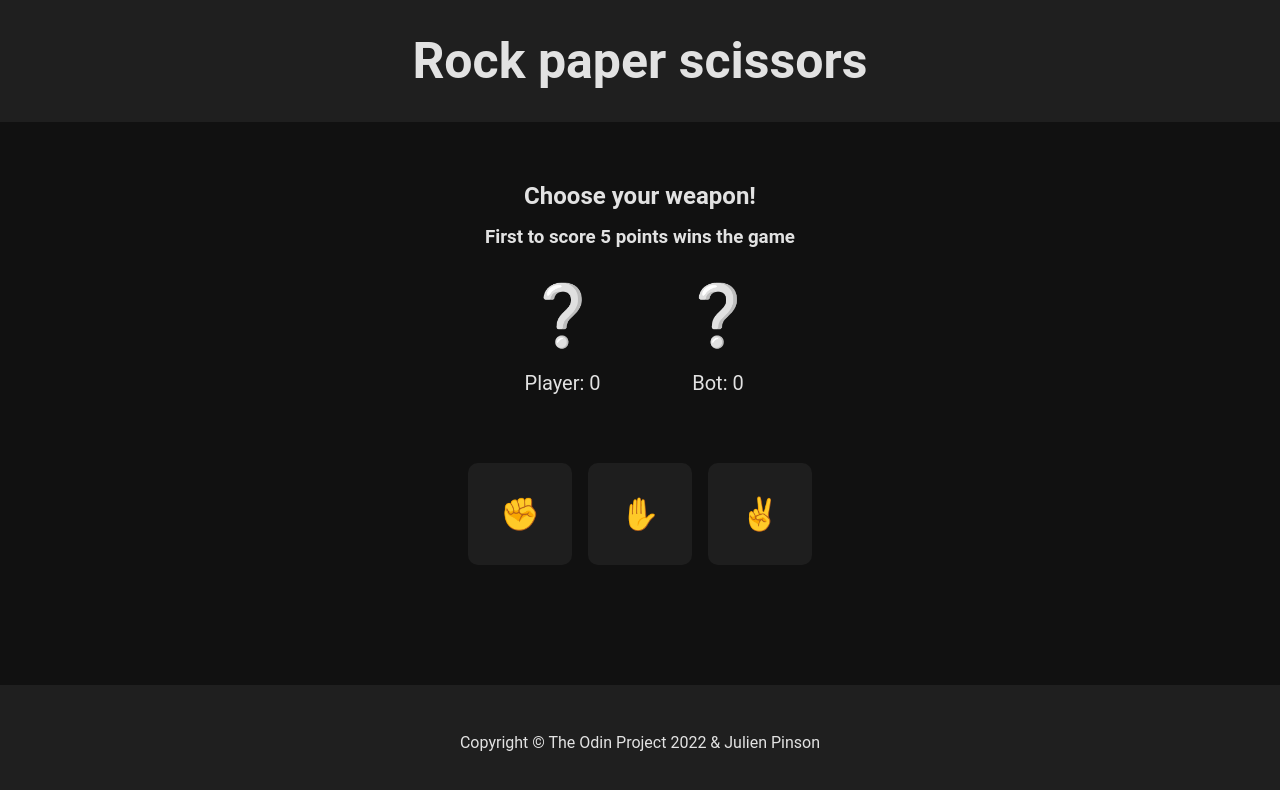
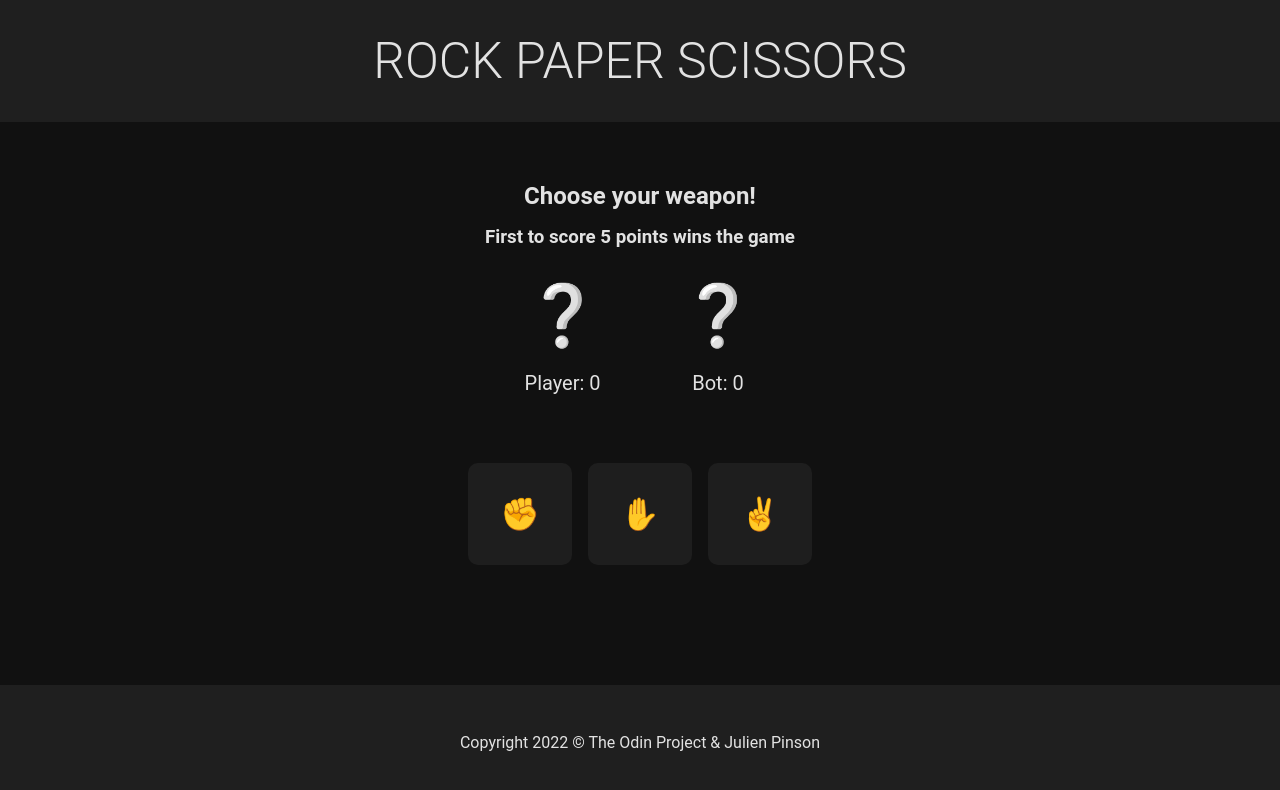
Before and after one commit to PinsonJulien/odin-rock-paper-scissors, a plain HTML site: page index.html in a window 1280 px wide. Drawn offline with Linux system fonts and the light colour scheme.

Commit message:
Updated readme & setting auto updating copyright year in footer + fix comments

```diff
--- a/css/main.css
+++ b/css/main.css
@@ -20,6 +20,8 @@ body {
   margin: 0;
   text-align: center;
   font-size: 50px;
+  text-transform: uppercase;
+  font-weight: 300;
 }
 
 /********/
@@ -146,10 +148,6 @@ footer {
   background-color: #bfbdbd;
 }
 
-.hidden {
-  display: none;
-}
-
 .visible {
   display: block !important;
 }
--- a/index.html
+++ b/index.html
@@ -44,7 +44,7 @@
 
     <footer>
       <p>
-        Copyright © The Odin Project 2022 & Julien Pinson
+        Copyright <span id="current-year"></span> © The Odin Project & Julien Pinson
       </p>
     </footer>
 
--- a/js/main.js
+++ b/js/main.js
@@ -27,7 +27,10 @@ const moves = [
 
 const unknownMoveIcon = '❔';
 
-/* Setup of all dynamic elements */
+// Set current year in the footer
+document.getElementById("current-year").textContent = new Date().getFullYear();
+
+// Setup of all dynamic elements
 const header = new Header("score-message");
 const humanPlayer = new Player();
 const botPlayer = new Player();
@@ -38,10 +41,10 @@ const botPlayerCard = new PlayerCard("bot-score");
 const modal = new Modal("modal");
 modal.button.addEventListener("click", () => reset());
 
-/* Setup of move buttons */
+// Setup of move buttons
 generateMovementButtons(moves);
 
-/* Set default values */
+// Set default values
 reset();
 
 function generateMovementButtons() {
@@ -56,22 +59,22 @@ function generateMovementButtons() {
 }
 
 function reset() {
-  /* reset header */
+  // reset header
   header.setTopMessage("Choose your weapon!")
   header.setBottomMessage("First to score 5 points wins the game");
 
-  /* reset score */
+  // reset score
   humanPlayer.setScore(defaultScore);
   botPlayer.setScore(defaultScore);
 
-  /* reset cards */
+  // reset cards
   humanPlayerCard.setIcon(unknownMoveIcon);
   botPlayerCard.setIcon(unknownMoveIcon);
 
   humanPlayerCard.setScore(defaultScore);
   botPlayerCard.setScore(defaultScore);
 
-  /* Hide modal */
+  // Hide modal
   modal.removeClass("visible");
 }
 
@@ -79,20 +82,20 @@ function playerMove(move) {
   const botMove = getRandomArrayItem(moves);
 
   let middleText = "";
-  /* if the bot wins*/
+  // if the bot wins
   if (isMoveBeaten(move, botMove)) {
     header.setTopMessage("You lost!");
     middleText = "is beaten by";
     botPlayer.score += 1;
   }
 
-  /* if ties */
+  // if ties
   else if (move.name === botMove.name) {
     header.setTopMessage("It's a tie!");
     middleText = "ties with";
   }
 
-  /* if won */
+  // if won
   else {
     header.setTopMessage("You won!")
     middleText = "beats";
```
Also changed, not shown: 1 other file.
